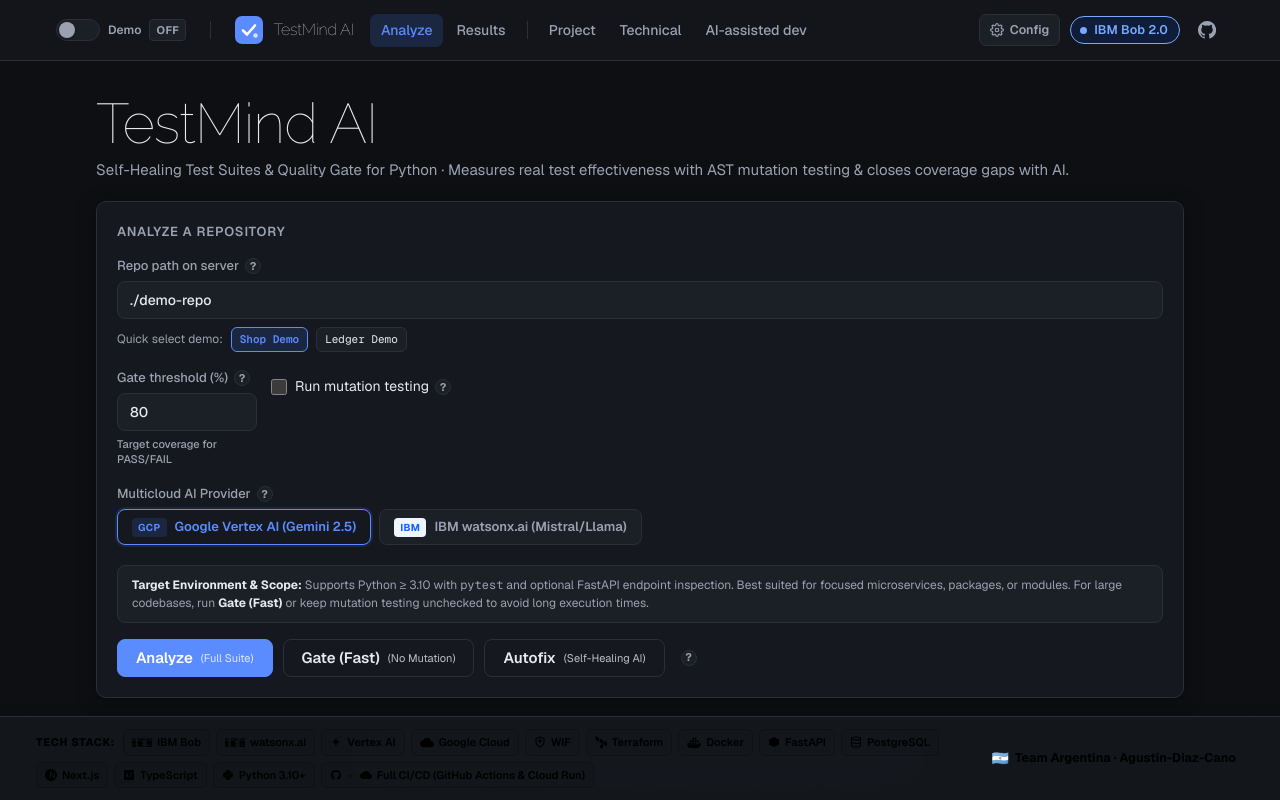
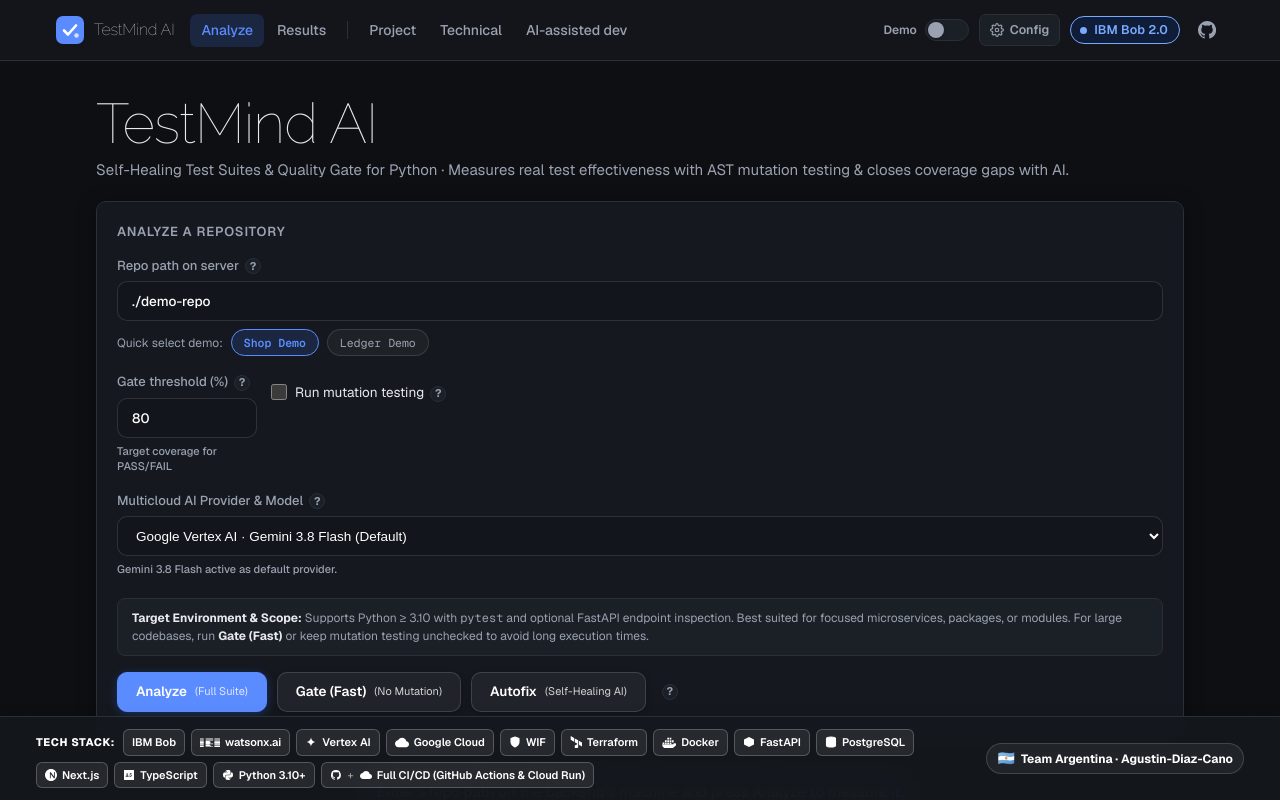
Before and after one commit to agustindiazcano/ibm-bob-mcp-agent-guard, a Next.js app in the folder web-next/: page / in a window 1280 px wide. Shown: the top 800 px of the page. Built offline with nearby package versions, Linux system fonts and the light colour scheme.

Commit message:
feat(web-next): refine nav switch placement, footer contrast, AI model dropdown, and glassmorphism styling

```diff
--- a/web-next/app/components/Controls.module.css
+++ b/web-next/app/components/Controls.module.css
@@ -21,21 +21,22 @@
 }
 
 .presetBtn {
-  background: var(--surface-muted);
-  border: 1px solid var(--border);
-  border-radius: 6px;
-  padding: 3px 8px;
-  font-size: 11px;
+  background: rgba(255, 255, 255, 0.04);
+  border: 1px solid rgba(255, 255, 255, 0.12);
+  border-radius: 999px;
+  padding: 4px 12px;
+  font-size: 11.5px;
   font-family: var(--font-geist-mono), monospace;
-  color: var(--text);
+  color: var(--text-muted);
   cursor: pointer;
-  transition: all 0.15s ease;
+  transition: all 0.2s ease;
 }
 
 .presetBtn:hover:not(:disabled) {
-  border-color: var(--accent);
-  color: var(--accent);
-  background: var(--accent-soft);
+  border-color: rgba(255, 255, 255, 0.3);
+  color: #ffffff;
+  background: rgba(255, 255, 255, 0.08);
+  transform: translateY(-1px);
 }
 
 .presetBtnActive {
@@ -67,20 +68,28 @@
   color: var(--text-muted);
 }
 
-.input {
-  height: 38px;
-  padding: 0 12px;
-  border: 1px solid var(--border);
-  border-radius: 8px;
-  background: var(--surface-muted);
-  color: var(--text);
-  font-size: 14px;
+.input,
+.select {
+  height: 40px;
+  padding: 0 14px;
+  border: 1px solid rgba(255, 255, 255, 0.12);
+  border-radius: 10px;
+  background: #12151b;
+  color: #ffffff;
+  font-size: 13.5px;
+  transition: all 0.15s ease;
+  outline: none;
 }
 
-.input:focus {
+.input:focus,
+.select:focus {
   border-color: var(--accent);
-  outline: none;
-  box-shadow: 0 0 0 3px var(--accent-soft);
+  box-shadow: 0 0 0 3px rgba(91, 140, 255, 0.25);
+}
+
+.select option {
+  background: #15181e;
+  color: #ffffff;
 }
 
 .fieldNote {
@@ -93,8 +102,8 @@
   display: flex;
   align-items: center;
   gap: 8px;
-  height: 38px;
-  font-size: 14px;
+  height: 40px;
+  font-size: 13.5px;
   color: var(--text);
   cursor: pointer;
 }
@@ -118,32 +127,40 @@
 }
 
 .button {
-  height: 38px;
+  height: 40px;
   padding: 0 18px;
-  border-radius: 8px;
-  border: 1px solid var(--border);
-  background: var(--surface);
-  color: var(--text);
+  border-radius: 10px;
+  border: 1px solid rgba(255, 255, 255, 0.14);
+  background: rgba(255, 255, 255, 0.05);
+  color: #ffffff;
+  font-size: 13.5px;
   font-weight: 550;
   cursor: pointer;
   display: inline-flex;
   align-items: center;
   gap: 8px;
+  transition: all 0.2s cubic-bezier(0.16, 1, 0.3, 1);
+  box-shadow: 0 2px 6px rgba(0, 0, 0, 0.2);
 }
 
 .button:hover:not(:disabled) {
-  background: var(--surface-muted);
+  background: rgba(255, 255, 255, 0.1);
+  border-color: rgba(255, 255, 255, 0.28);
+  transform: translateY(-1px);
+  box-shadow: 0 4px 14px rgba(0, 0, 0, 0.35);
 }
 
 .primary {
   background: var(--accent);
   border-color: var(--accent);
-  color: var(--accent-text);
+  color: #ffffff;
+  box-shadow: 0 2px 10px rgba(37, 99, 235, 0.35);
 }
 
 .primary:hover:not(:disabled) {
   background: var(--accent-hover);
   border-color: var(--accent-hover);
+  box-shadow: 0 4px 16px rgba(37, 99, 235, 0.5);
 }
 
 .button:disabled {
--- a/web-next/app/components/RepoForm.tsx
+++ b/web-next/app/components/RepoForm.tsx
@@ -88,34 +88,24 @@ export function RepoForm({ values, onChange, disabled }: Props) {
         </label>
       </div>
 
-      <div className={styles.providerSection}>
-        <span className={styles.field}>
-          <span>
-            Multicloud AI Provider
-            <Tooltip
-              content="Choose which cloud AI provider powers narrative summaries and the self-healing fix loop. Google Vertex AI (Gemini) is faster; IBM watsonx.ai runs Mistral/Llama."
-              ariaLabel="About AI providers"
-            />
-          </span>
+      <div className={styles.field}>
+        <span>
+          Multicloud AI Provider & Model
+          <Tooltip
+            content="Choose which cloud AI provider and LLM powers narrative summaries and the self-healing fix loop. Google Vertex AI runs Gemini Flash 3.8 / 3.5 (global endpoint). IBM watsonx runs Mistral/Llama."
+            ariaLabel="About AI providers"
+          />
         </span>
-        <div className={styles.providerOptions}>
-          <button
-            type="button"
-            className={`${styles.providerBtn} ${(values.provider ?? "vertex") === "vertex" ? styles.providerBtnActive : ""}`}
-            onClick={() => onChange({ ...values, provider: "vertex" })}
-          >
-            <span className={`${styles.providerBadge} ${styles.providerBadgeGcp}`}>GCP</span>
-            <span>Google Vertex AI (Gemini 2.5)</span>
-          </button>
-          <button
-            type="button"
-            className={`${styles.providerBtn} ${values.provider === "watsonx" ? styles.providerBtnActive : ""}`}
-            onClick={() => onChange({ ...values, provider: "watsonx" })}
-          >
-            <span className={`${styles.providerBadge} ${styles.providerBadgeIbm}`}>IBM</span>
-            <span>IBM watsonx.ai (Mistral/Llama)</span>
-          </button>
-        </div>
+        <select
+          className={styles.select}
+          value={values.provider ?? "vertex"}
+          onChange={(e) => onChange({ ...values, provider: e.target.value as "vertex" | "watsonx" })}
+        >
+          <option value="vertex">Google Vertex AI · Gemini 3.8 Flash (Default)</option>
+          <option value="vertex">Google Vertex AI · Gemini 3.5 Flash</option>
+          <option value="watsonx">IBM watsonx.ai · Mistral Small 24B / Llama 3.3</option>
+        </select>
+        <span className={styles.fieldNote}>Gemini 3.8 Flash active as default provider.</span>
       </div>
 
       <div className={styles.infoBanner}>
--- a/web-next/app/components/site/DemoSwitch.tsx
+++ b/web-next/app/components/site/DemoSwitch.tsx
@@ -7,7 +7,8 @@ export function DemoSwitch() {
   const { demoMode, toggleDemoMode } = useDemoMode();
 
   return (
-    <div className={styles.container}>
+    <div className={styles.container} title={`Demo Mode: ${demoMode ? "ON" : "OFF"}`}>
+      <span className={styles.label}>Demo</span>
       <button
         type="button"
         role="switch"
@@ -18,10 +19,6 @@ export function DemoSwitch() {
       >
         <span className={styles.thumb} />
       </button>
-      <span>Demo</span>
-      <span className={`${styles.stateText} ${demoMode ? styles.stateTextOn : styles.stateTextOff}`}>
-        {demoMode ? "ON" : "OFF"}
-      </span>
     </div>
   );
 }
--- a/web-next/app/components/site/SiteNav.tsx
+++ b/web-next/app/components/site/SiteNav.tsx
@@ -85,8 +85,6 @@ export function SiteNav() {
   return (
     <header className={styles.bar}>
       <nav className={styles.inner} aria-label="Main">
-        <DemoSwitch />
-        <span className={styles.divider} aria-hidden="true" />
         <Brand />
         <div className={styles.links}>
           <NavLinks links={PRODUCT_LINKS} pathname={pathname} />
@@ -94,6 +92,7 @@ export function SiteNav() {
           <NavLinks links={ABOUT_LINKS} pathname={pathname} />
         </div>
         <div className={styles.end}>
+          <DemoSwitch />
           <button
             type="button"
             className={styles.configBtn}
--- a/web-next/app/components/site/StickyDemoFooter.module.css
+++ b/web-next/app/components/site/StickyDemoFooter.module.css
@@ -41,20 +41,19 @@
   font-weight: 800;
   text-transform: uppercase;
   letter-spacing: 0.06em;
-  color: #000000;
+  color: #ffffff;
   white-space: nowrap;
   margin-right: 2px;
 }
 
-/* Light mode: pure black text and logos */
 .pill {
   font-size: 11px;
   font-weight: 600;
   padding: 4px 8px;
   border-radius: 6px;
-  border: 1px solid rgba(0, 0, 0, 0.22);
-  background: rgba(0, 0, 0, 0.04);
-  color: #000000;
+  border: 1px solid rgba(255, 255, 255, 0.22);
+  background: rgba(255, 255, 255, 0.08);
+  color: #ffffff;
   white-space: nowrap;
   display: inline-flex;
   align-items: center;
@@ -65,33 +64,36 @@
 
 .pill:hover {
   transform: translateY(-1px);
-  background: rgba(0, 0, 0, 0.09);
-  border-color: #000000;
-  box-shadow: 0 2px 6px rgba(0, 0, 0, 0.08);
+  background: rgba(255, 255, 255, 0.16);
+  border-color: #ffffff;
+  box-shadow: 0 2px 10px rgba(0, 0, 0, 0.4);
 }
 
 .pill svg {
   flex-shrink: 0;
   display: block;
+  fill: currentColor;
 }
 
 .ciDivider {
-  opacity: 0.5;
+  opacity: 0.6;
   font-weight: 400;
   margin: 0 1px;
 }
 
 .teamLine {
-  font-size: 12.5px;
-  font-weight: 700;
-  color: #000000;
+  font-size: 12px;
+  font-weight: 650;
+  color: #ffffff;
   white-space: nowrap;
   flex-shrink: 0;
   display: flex;
   align-items: center;
   gap: 6px;
-  padding: 4px 8px;
-  border-radius: 6px;
+  padding: 4px 10px;
+  border-radius: 999px;
+  background: rgba(255, 255, 255, 0.06);
+  border: 1px solid rgba(255, 255, 255, 0.15);
 }
 
 .teamFlag {
@@ -99,29 +101,6 @@
   font-size: 14px;
 }
 
-/* Dark mode: pure white text and logos */
-@media (prefers-color-scheme: dark) {
-  .stackTitle {
-    color: #ffffff;
-  }
-
-  .pill {
-    color: #ffffff;
-    border-color: rgba(255, 255, 255, 0.24);
-    background: rgba(255, 255, 255, 0.07);
-  }
-
-  .pill:hover {
-    background: rgba(255, 255, 255, 0.14);
-    border-color: #ffffff;
-    box-shadow: 0 2px 8px rgba(0, 0, 0, 0.35);
-  }
-
-  .teamLine {
-    color: #ffffff;
-  }
-}
-
 @media (max-width: 900px) {
   .inner {
     justify-content: flex-start;
--- a/web-next/app/components/site/StickyDemoFooter.tsx
+++ b/web-next/app/components/site/StickyDemoFooter.tsx
@@ -139,7 +139,6 @@ export function StickyDemoFooter() {
           <span className={styles.stackTitle}>Tech Stack:</span>
 
           <span className={styles.pill} title="IBM Bob Agent Architecture">
-            <IbmLogo />
             <span>IBM Bob</span>
           </span>
 
```
Also changed, not shown: web-next/app/components/ConfigModal.module.css (+44 -41 lines).
